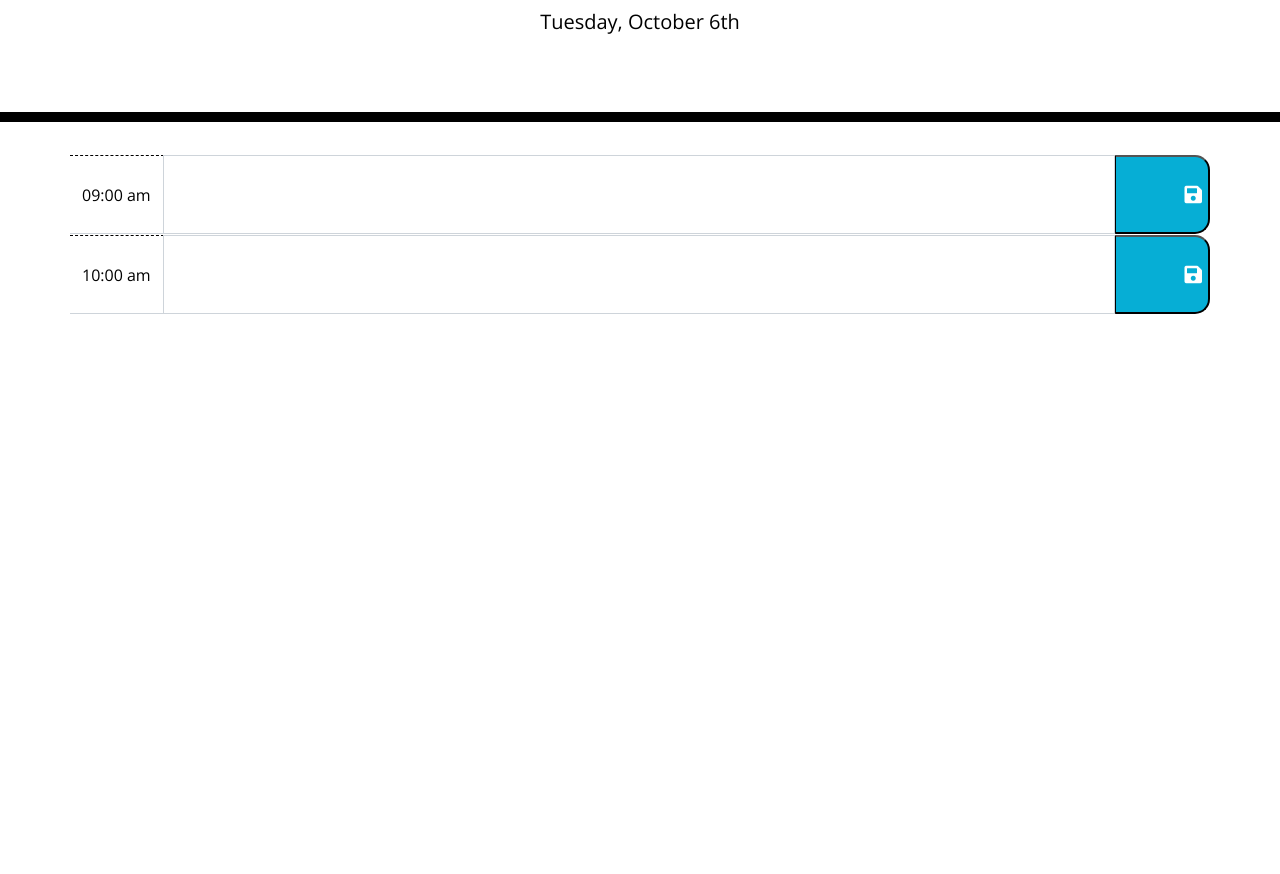
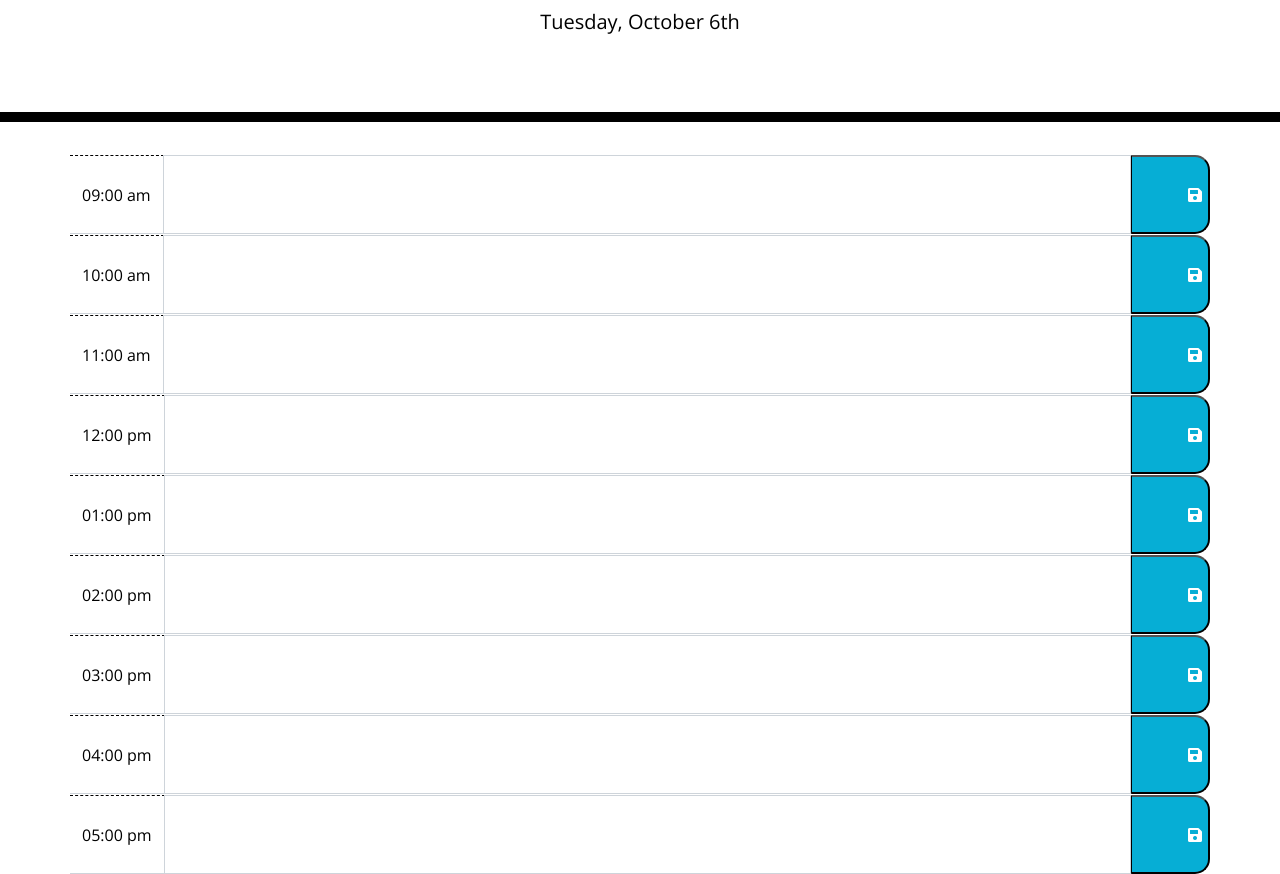
Before and after one commit to shelbyandersen/work-day-scheduler, a plain HTML site: page index.html in a window 1280 px wide. Shown: the part 182-1056 px from the top of the page. Before the commit the page ends 800 px from the top, so only its background shows below. Drawn offline with nearby package versions, Linux system fonts and the light colour scheme.

Commit message:
Remaining time blocks added

```diff
--- a/index.html
+++ b/index.html
@@ -57,7 +57,119 @@
           <textarea
             class="form-control"
             aria-label="With textarea"
-            id="10am"
+            id="tenam"
+          ></textarea>
+          <button type="button" class="saveBtn">
+            <i class="fas fa-save"></i>
+          </button>
+        </div>
+      </div>
+      <!--11AM-->
+      <div class="row">
+        <div class="input-group">
+          <div class="input-group-prepend">
+            <span class="input-group-text hour">11:00 am </span>
+          </div>
+          <textarea
+            class="form-control"
+            aria-label="With textarea"
+            id="elevenam"
+          ></textarea>
+          <button type="button" class="saveBtn">
+            <i class="fas fa-save"></i>
+          </button>
+        </div>
+      </div>
+      <!--12PM-->
+      <div class="row">
+        <div class="input-group">
+          <div class="input-group-prepend">
+            <span class="input-group-text hour">12:00 pm </span>
+          </div>
+          <textarea
+            class="form-control"
+            aria-label="With textarea"
+            id="noon"
+          ></textarea>
+          <button type="button" class="saveBtn">
+            <i class="fas fa-save"></i>
+          </button>
+        </div>
+      </div>
+      <!--1PM-->
+      <div class="row">
+        <div class="input-group">
+          <div class="input-group-prepend">
+            <span class="input-group-text hour">01:00 pm </span>
+          </div>
+          <textarea
+            class="form-control"
+            aria-label="With textarea"
+            id="onepm"
+          ></textarea>
+          <button type="button" class="saveBtn">
+            <i class="fas fa-save"></i>
+          </button>
+        </div>
+      </div>
+      <!--2PM-->
+      <div class="row">
+        <div class="input-group">
+          <div class="input-group-prepend">
+            <span class="input-group-text hour">02:00 pm </span>
+          </div>
+          <textarea
+            class="form-control"
+            aria-label="With textarea"
+            id="twopm"
+          ></textarea>
+          <button type="button" class="saveBtn">
+            <i class="fas fa-save"></i>
+          </button>
+        </div>
+      </div>
+      <!--3PM-->
+      <div class="row">
+        <div class="input-group">
+          <div class="input-group-prepend">
+            <span class="input-group-text hour">03:00 pm </span>
+          </div>
+          <textarea
+            class="form-control"
+            aria-label="With textarea"
+            id="threepm"
+          ></textarea>
+          <button type="button" class="saveBtn">
+            <i class="fas fa-save"></i>
+          </button>
+        </div>
+      </div>
+      <!--4PM-->
+      <div class="row">
+        <div class="input-group">
+          <div class="input-group-prepend">
+            <span class="input-group-text hour">04:00 pm </span>
+          </div>
+          <textarea
+            class="form-control"
+            aria-label="With textarea"
+            id="fourpm"
+          ></textarea>
+          <button type="button" class="saveBtn">
+            <i class="fas fa-save"></i>
+          </button>
+        </div>
+      </div>
+      <!--5PM-->
+      <div class="row">
+        <div class="input-group">
+          <div class="input-group-prepend">
+            <span class="input-group-text hour">05:00 pm </span>
+          </div>
+          <textarea
+            class="form-control"
+            aria-label="With textarea"
+            id="fivepm"
           ></textarea>
           <button type="button" class="saveBtn">
             <i class="fas fa-save"></i>
--- a/style.css
+++ b/style.css
@@ -68,7 +68,6 @@ textarea {
   border-bottom-right-radius: 15px;
   background-color: #06aed5;
   color: white;
-  font-size: 20px;
 }
 
 .saveBtn i:hover {
```
